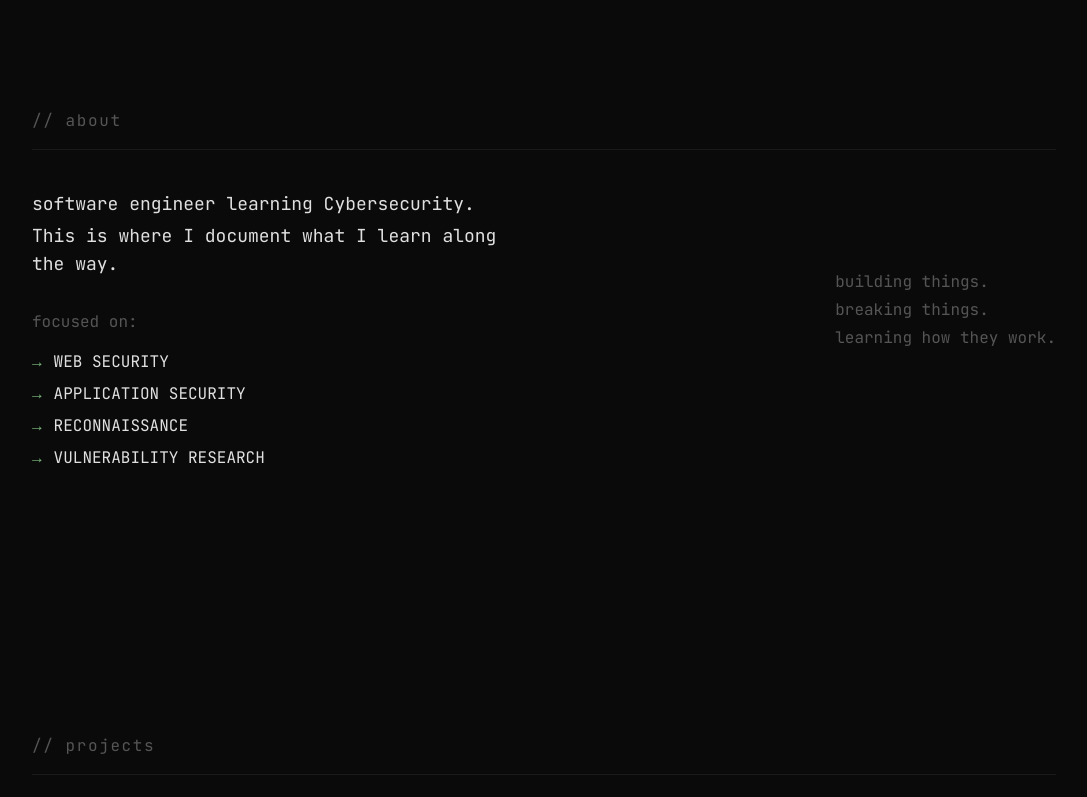
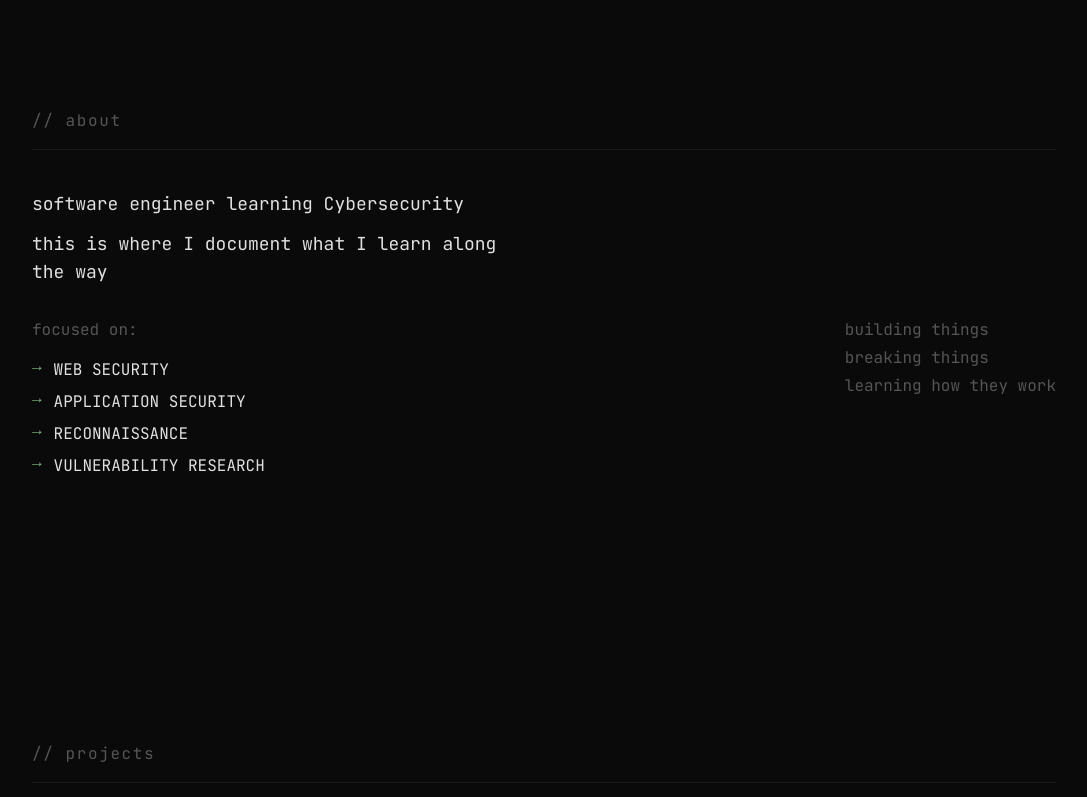
Before and after one commit to 0xHNZ/0xHNZ, a React (Vite) app: page / in a window 1280 px wide. Shown: the part 803-1600 px from the top of the page, without its empty margins (96-1183 px from the left). Built offline with nearby package versions, Linux system fonts and the light colour scheme.

Commit message:
Fix component styles

```diff
--- a/src/components/Currently.tsx
+++ b/src/components/Currently.tsx
@@ -17,7 +17,7 @@ export default function Currently() {
         <div className="grid grid-cols-1 md:grid-cols-2 gap-10">
 
           <div>
-            <div className="mb-8 space-y-1">
+            <div className="mb-8 space-y-3">
               {currently.intro.map((line) => (
                 <p
                   key={line}
@@ -38,14 +38,14 @@ export default function Currently() {
                   key={item}
                   className="font-mono text-sm md:text-base text-fg flex items-center gap-3"
                 >
-                  <span className="text-accent">→</span>
+                  <span className="text-accent relative -top-1">→</span>
                   <span>{item}</span>
                 </li>
               ))}
             </ul>
           </div>
 
-          <div className="md:flex md:justify-end md:pt-20">
+          <div className="md:flex md:justify-end md:pt-32">
             <div className="space-y-1">
               {currently.closing.map((line) => (
                 <p
--- a/src/components/Typewriter.tsx
+++ b/src/components/Typewriter.tsx
@@ -33,7 +33,7 @@ export default function Typewriter({
   return (
     <span className={className}>
       {displayed}
-      {showCursor && <span className={done ? 'cursor-blink text-accent' : 'text-accent'}>▋</span>}
+      {showCursor && <span className={done ? 'cursor-blink text-white' : 'text-white'}>▋</span>}
     </span>
   );
 }
--- a/src/data.ts
+++ b/src/data.ts
@@ -10,7 +10,7 @@ export const socials = [
 ];
 
 export const currently = {
-  intro: ['software engineer learning Cybersecurity.', 'This is where I document what I learn along the way.'],
+  intro: ['software engineer learning Cybersecurity', 'this is where I document what I learn along the way'],
   focusedLabel: 'focused on:',
   focus: [
     'WEB SECURITY',
@@ -19,9 +19,9 @@ export const currently = {
     'VULNERABILITY RESEARCH',
   ],
   closing: [
-    'building things.',
-    'breaking things.',,
-    'learning how they work.',
+    'building things',
+    'breaking things',,
+    'learning how they work',
   ],
 };
 
```
